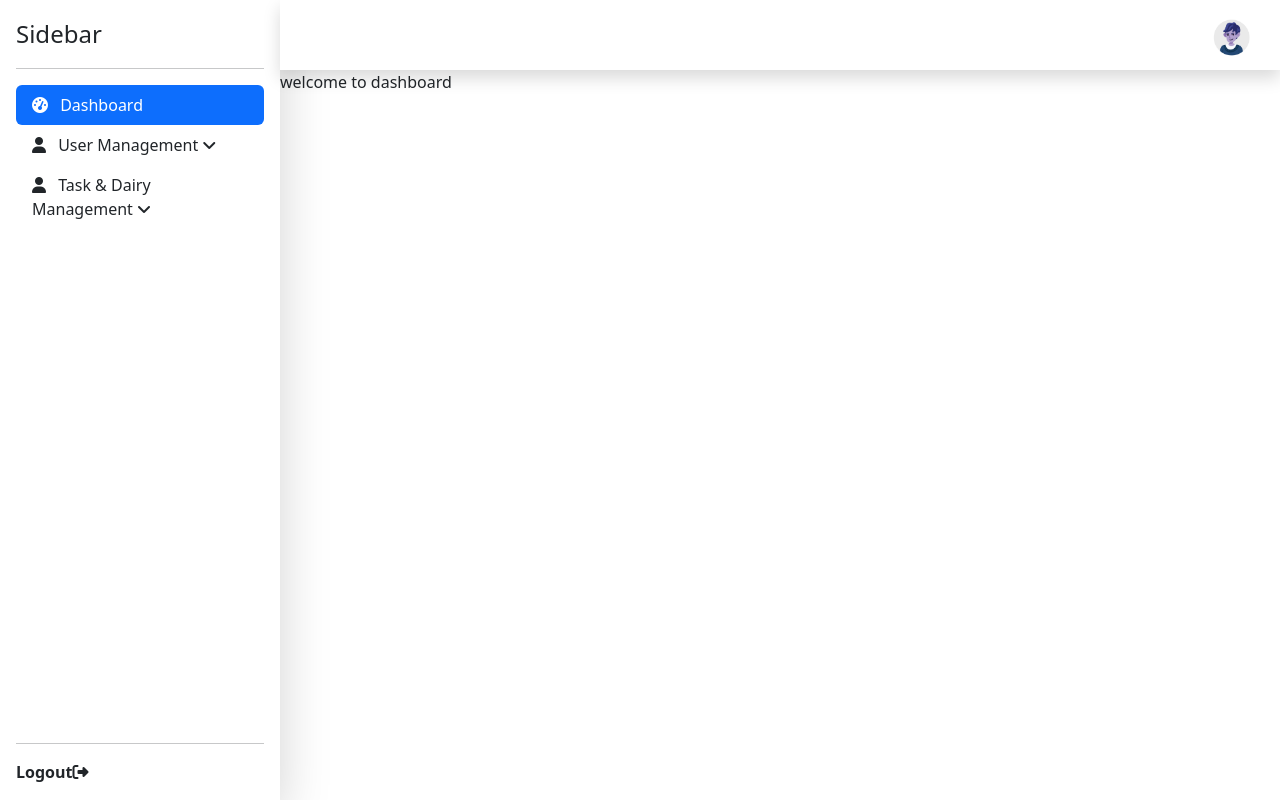
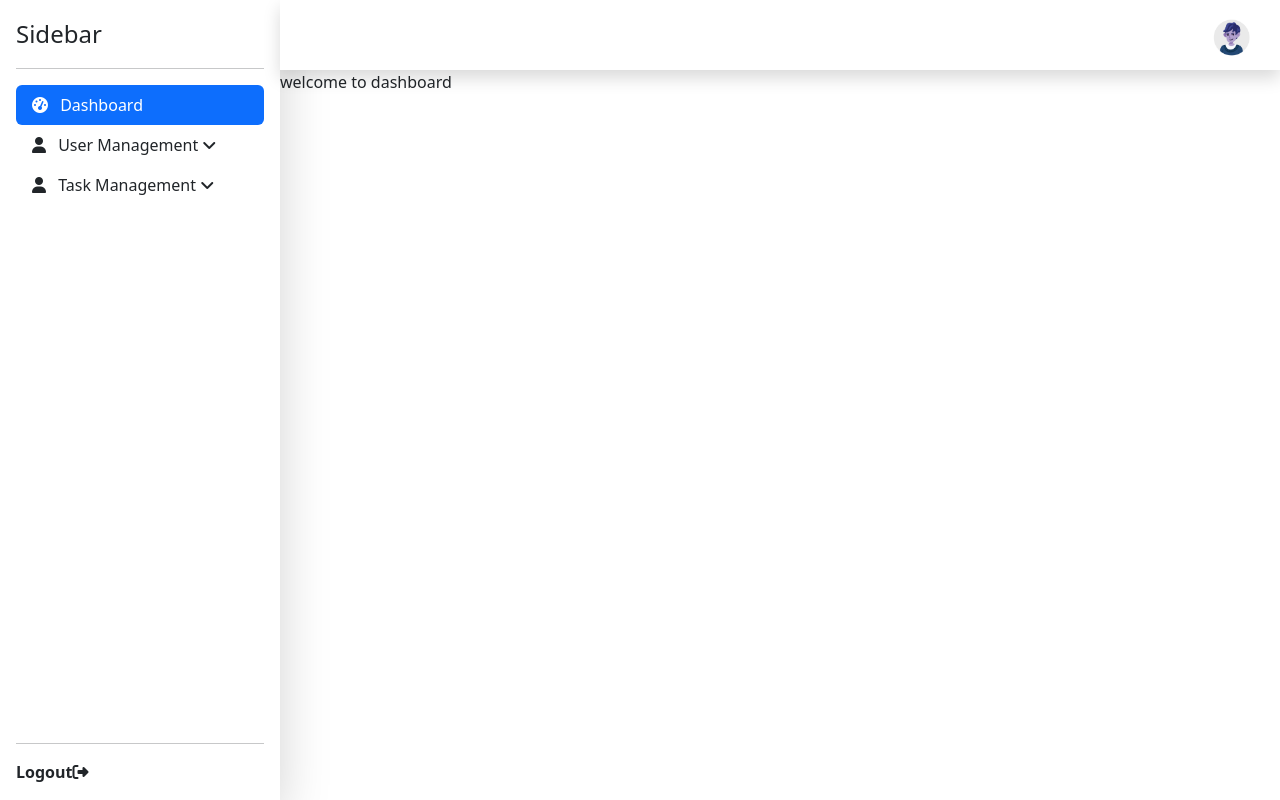
Before and after one commit to KanithiSubramanyam/final-assessment, an Angular app: page /dashboard in a window 1280 px wide. Built offline with nearby package versions, Linux system fonts and the light colour scheme.

Commit message:
task management modified

```diff
--- a/src/app/homepage/sidebar/sidebar.component.html
+++ b/src/app/homepage/sidebar/sidebar.component.html
@@ -13,12 +13,12 @@
       </li>
       <li class="nav-item">
         <!-- [routerLink]="['/userManagement']" [routerLinkActive]="'active'" [routerLinkActiveOptions]="{exact : true}" -->
-        <a class="nav-link link-dark" data-bs-toggle="collapse" aria-current="page" data-bs-target="#dashboard-collapse" aria-expanded="false" [routerLinkActive]="'active'">
+        <a class="nav-link link-dark" data-bs-toggle="collapse" aria-current="page" data-bs-target="#User-Management-collapse" aria-expanded="false" [routerLinkActive]="'active'">
           <i class="fas fa-user me-2"></i>
           User Management
           <i class="fa-solid fa-angle-down"></i>
         </a>
-        <div class="collapse ps-3" id="dashboard-collapse" >
+        <div class="collapse ps-3" id="User-Management-collapse" >
           <ul class="nav nav-pills flex-column mb-auto" style="--bs-nav-link-color:black;">
             <li class="nav-item"><a  class="nav-link" aria-current="page"  [routerLink]="['/userManagement/users']" [routerLinkActive]="'active'" [routerLinkActiveOptions]="{exact : true}"> <i class="fa-solid fa-users  me-2"></i> USERS</a></li>
             <li class="nav-item"><a  class="nav-link" aria-current="page"  [routerLink]="['/userManagement/roles']" [routerLinkActive]="'active'" [routerLinkActiveOptions]="{exact : true}"><i class="fa-solid fa-user-shield  me-2"></i> ROLES</a></li>
@@ -28,14 +28,14 @@
       </li>
       <li class="nav-item">
         <!-- [routerLink]="['/userManagement']" [routerLinkActive]="'active'" [routerLinkActiveOptions]="{exact : true}" -->
-        <a class="nav-link link-dark" data-bs-toggle="collapse" aria-current="page" data-bs-target="#dashboard-collapse" aria-expanded="false" [routerLinkActive]="'active'">
+        <a class="nav-link link-dark" data-bs-toggle="collapse" aria-current="page" data-bs-target="#Task-Management-collapse" aria-expanded="false" [routerLinkActive]="'active'">
           <i class="fas fa-user me-2"></i>
-          Task & Dairy Management
+          Task Management
           <i class="fa-solid fa-angle-down"></i>
         </a>
-        <div class="collapse ps-3" id="dashboard-collapse" >
+        <div class="collapse ps-3" id="Task-Management-collapse" >
           <ul class="nav nav-pills flex-column mb-auto" style="--bs-nav-link-color:black;">
-            <li class="nav-item"><a  class="nav-link" aria-current="page"  [routerLink]="['/taskManagement']" [routerLinkActive]="'active'" [routerLinkActiveOptions]="{exact : true}"> <i class="fa-solid fa-users  me-2"></i> Task Management</a></li>
+            <li class="nav-item"><a  class="nav-link" aria-current="page"  [routerLink]="['/taskManagement']" [routerLinkActive]="'active'" [routerLinkActiveOptions]="{exact : true}"> <i class="fa-solid fa-users  me-2"></i> View All Task</a></li>
             <li class="nav-item"><a  class="nav-link" aria-current="page"  [routerLink]="['/dairyManagement/roles']" [routerLinkActive]="'active'" [routerLinkActiveOptions]="{exact : true}"><i class="fa-solid fa-user-shield  me-2"></i> Dairy Management</a></li>
           </ul>
         </div>
```
